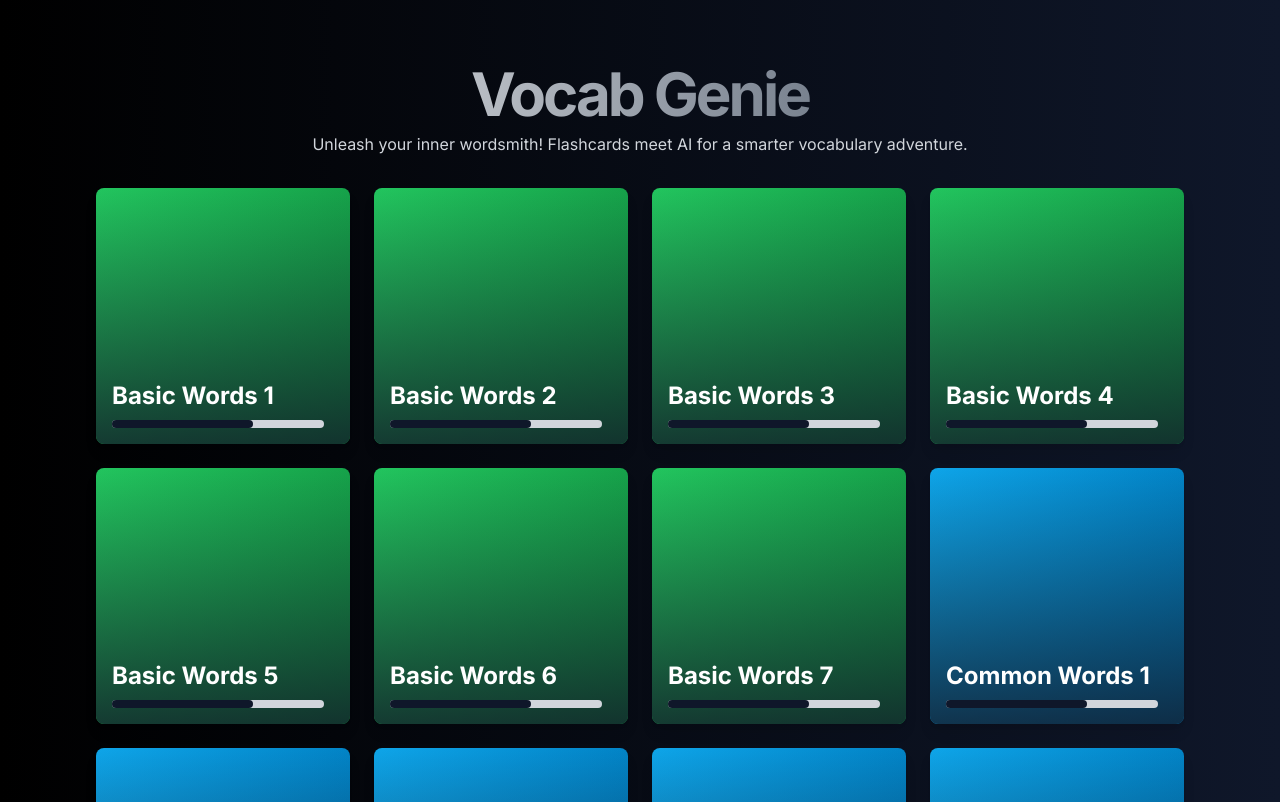
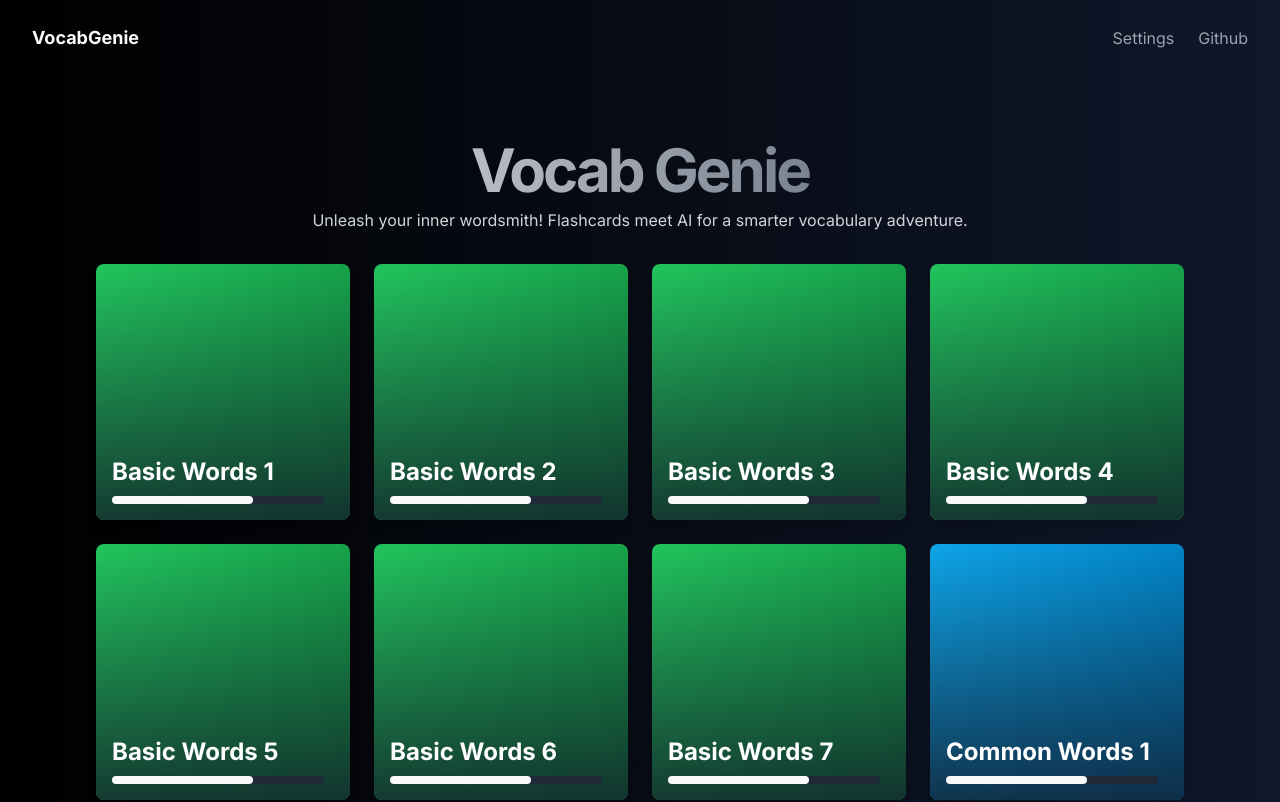
Before and after one commit to ghpranav/VocabGenie, a Next.js app: page / in a window 1280 px wide. Shown: the top 802 px of the page. Built offline with nearby package versions, Linux system fonts and the light colour scheme.

Commit message:
add navbar

```diff
--- a/app/layout.tsx
+++ b/app/layout.tsx
@@ -2,6 +2,9 @@ import type { Metadata } from "next";
 import "./globals.css";
 
 import { Inter } from "next/font/google";
+
+import Navbar from "@/components/navbar";
+import { ThemeProvider } from "@/components/theme-provider";
 
 const inter = Inter({ subsets: ["latin"], variable: "--font-sans" });
 
@@ -21,7 +24,10 @@ export default function RootLayout({
       <body
         className={`${inter.className} antialiased bg-gradient-to-r from-black to-slate-900`}
       >
-        {children}
+        <ThemeProvider attribute="class" defaultTheme="dark">
+          <Navbar />
+          {children}
+        </ThemeProvider>
       </body>
     </html>
   );
--- /dev/null
+++ b/components/navbar.tsx
@@ -0,0 +1,71 @@
+import { MenuIcon } from "lucide-react";
+import Link from "next/link";
+
+import {
+  Drawer,
+  DrawerContent,
+  DrawerHeader,
+  DrawerTitle,
+  DrawerTrigger,
+} from "@/components/ui/drawer";
+
+import { Button } from "./ui/button";
+
+export default function Navbar() {
+  return (
+    <header className="w-full">
+      <Drawer>
+        <div className="container mx-auto px-4 py-4 md:px-6 md:py-5 lg:px-8 lg:py-6 flex items-center justify-between">
+          <Link className="text-lg text-gray-50 font-bold" href="/">
+            VocabGenie
+          </Link>
+          <div className="hidden md:flex items-center space-x-4 md:space-x-6">
+            <Link
+              className="text-gray-400 disabled cursor-not-allowed"
+              href="#"
+              aria-disabled
+              tabIndex={-1}
+            >
+              Settings
+            </Link>
+            <Link
+              className="text-gray-400 hover:text-gray-50 transition-colors"
+              href="https://github.com/ghpranav/VocabGenie"
+              target="_blank"
+            >
+              Github
+            </Link>
+          </div>
+          <DrawerTrigger asChild>
+            <Button className="md:hidden" size="icon" variant="ghost">
+              <MenuIcon className="h-6 w-6" />
+              <span className="sr-only">Toggle menu</span>
+            </Button>
+          </DrawerTrigger>
+        </div>
+        <DrawerContent>
+          <DrawerHeader>
+            <DrawerTitle>Menu</DrawerTitle>
+          </DrawerHeader>
+          <div className="space-y-4 p-4">
+            <Link
+              className="block text-gray-400 disabled cursor-not-allowed"
+              href="#"
+              aria-disabled
+              tabIndex={-1}
+            >
+              Settings
+            </Link>
+            <Link
+              className="block text-gray-400 hover:text-gray-50 transition-colors"
+              href="https://github.com/ghpranav/VocabGenie"
+              target="_blank"
+            >
+              Github
+            </Link>
+          </div>
+        </DrawerContent>
+      </Drawer>
+    </header>
+  );
+}
--- /dev/null
+++ b/components/theme-provider.tsx
@@ -0,0 +1,12 @@
+"use client";
+
+import * as React from "react";
+import { ThemeProvider as NextThemesProvider } from "next-themes";
+import { type ThemeProviderProps } from "next-themes/dist/types";
+
+export function ThemeProvider({
+  children,
+  ...props
+}: Readonly<ThemeProviderProps>) {
+  return <NextThemesProvider {...props}>{children}</NextThemesProvider>;
+}
--- /dev/null
+++ b/components/ui/drawer.tsx
@@ -0,0 +1,118 @@
+"use client"
+
+import * as React from "react"
+import { Drawer as DrawerPrimitive } from "vaul"
+
+import { cn } from "@/lib/utils"
+
+const Drawer = ({
+  shouldScaleBackground = true,
+  ...props
+}: React.ComponentProps<typeof DrawerPrimitive.Root>) => (
+  <DrawerPrimitive.Root
+    shouldScaleBackground={shouldScaleBackground}
+    {...props}
+  />
+)
+Drawer.displayName = "Drawer"
+
+const DrawerTrigger = DrawerPrimitive.Trigger
+
+const DrawerPortal = DrawerPrimitive.Portal
+
+const DrawerClose = DrawerPrimitive.Close
+
+const DrawerOverlay = React.forwardRef<
+  React.ElementRef<typeof DrawerPrimitive.Overlay>,
+  React.ComponentPropsWithoutRef<typeof DrawerPrimitive.Overlay>
+>(({ className, ...props }, ref) => (
+  <DrawerPrimitive.Overlay
+    ref={ref}
+    className={cn("fixed inset-0 z-50 bg-black/80", className)}
+    {...props}
+  />
+))
+DrawerOverlay.displayName = DrawerPrimitive.Overlay.displayName
+
+const DrawerContent = React.forwardRef<
+  React.ElementRef<typeof DrawerPrimitive.Content>,
+  React.ComponentPropsWithoutRef<typeof DrawerPrimitive.Content>
+>(({ className, children, ...props }, ref) => (
+  <DrawerPortal>
+    <DrawerOverlay />
+    <DrawerPrimitive.Content
+      ref={ref}
+      className={cn(
+        "fixed inset-x-0 bottom-0 z-50 mt-24 flex h-auto flex-col rounded-t-[10px] border bg-background",
+        className
+      )}
+      {...props}
+    >
+      <div className="mx-auto mt-4 h-2 w-[100px] rounded-full bg-muted" />
+      {children}
+    </DrawerPrimitive.Content>
+  </DrawerPortal>
+))
+DrawerContent.displayName = "DrawerContent"
+
+const DrawerHeader = ({
+  className,
+  ...props
+}: React.HTMLAttributes<HTMLDivElement>) => (
+  <div
+    className={cn("grid gap-1.5 p-4 text-center sm:text-left", className)}
+    {...props}
+  />
+)
+DrawerHeader.displayName = "DrawerHeader"
+
+const DrawerFooter = ({
+  className,
+  ...props
+}: React.HTMLAttributes<HTMLDivElement>) => (
+  <div
+    className={cn("mt-auto flex flex-col gap-2 p-4", className)}
+    {...props}
+  />
+)
+DrawerFooter.displayName = "DrawerFooter"
+
+const DrawerTitle = React.forwardRef<
+  React.ElementRef<typeof DrawerPrimitive.Title>,
+  React.ComponentPropsWithoutRef<typeof DrawerPrimitive.Title>
+>(({ className, ...props }, ref) => (
+  <DrawerPrimitive.Title
+    ref={ref}
+    className={cn(
+      "text-lg font-semibold leading-none tracking-tight",
+      className
+    )}
+    {...props}
+  />
+))
+DrawerTitle.displayName = DrawerPrimitive.Title.displayName
+
+const DrawerDescription = React.forwardRef<
+  React.ElementRef<typeof DrawerPrimitive.Description>,
+  React.ComponentPropsWithoutRef<typeof DrawerPrimitive.Description>
+>(({ className, ...props }, ref) => (
+  <DrawerPrimitive.Description
+    ref={ref}
+    className={cn("text-sm text-muted-foreground", className)}
+    {...props}
+  />
+))
+DrawerDescription.displayName = DrawerPrimitive.Description.displayName
+
+export {
+  Drawer,
+  DrawerPortal,
+  DrawerOverlay,
+  DrawerTrigger,
+  DrawerClose,
+  DrawerContent,
+  DrawerHeader,
+  DrawerFooter,
+  DrawerTitle,
+  DrawerDescription,
+}
--- a/package.json
+++ b/package.json
@@ -9,6 +9,7 @@
     "lint": "next lint"
   },
   "dependencies": {
+    "@radix-ui/react-dialog": "^1.0.5",
     "@radix-ui/react-progress": "^1.0.3",
     "@radix-ui/react-slot": "^1.0.2",
     "class-variance-authority": "^0.7.0",
@@ -16,10 +17,12 @@
     "groq-sdk": "^0.3.3",
     "lucide-react": "^0.378.0",
     "next": "14.2.3",
+    "next-themes": "^0.3.0",
     "react": "^18",
     "react-dom": "^18",
     "tailwind-merge": "^2.3.0",
-    "tailwindcss-animate": "^1.0.7"
+    "tailwindcss-animate": "^1.0.7",
+    "vaul": "^0.9.1"
   },
   "devDependencies": {
     "@types/node": "^20",
```
Also changed, not shown: 1 other file (tests, documents, lock files or other folders).
